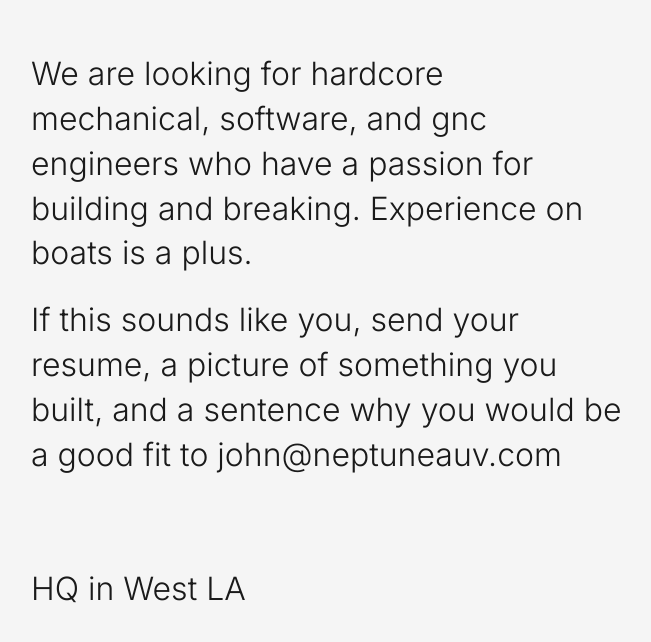
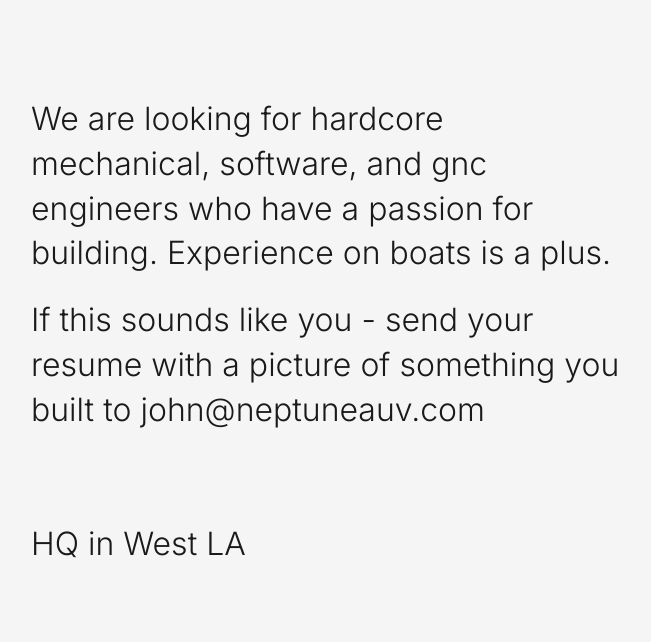
Before and after one commit to Neptunemotorworks/website, a plain HTML site: page index.html in a window 1280 px wide. Shown: the part 960-1602 px from the top of the page, without its empty margins (9-660 px from the left). Drawn offline with Linux system fonts and the light colour scheme.

Commit message:
edited excerpt text

```diff
--- a/index.html
+++ b/index.html
@@ -225,13 +225,13 @@
         <section id="excerpt-section">
             <div class="upper-excerpt">
                 <div id="excerpt1" class="excerpt-text">
-                    We are looking for hardcore mechanical, software, and gnc engineers who have a passion for building and breaking. Experience on boats is a plus.
+                    We are looking for hardcore mechanical, software, and gnc engineers who have a passion for building. Experience on boats is a plus.
                 </div>
             </div>
             <div id="content-line"></div>
             <div class="lower-excerpt">
                 <div id="excerpt2" class="excerpt-text">
-                    If this sounds like you, send your resume, a picture of something you built, and a sentence why you would be a good fit to john@neptuneauv.com
+                    If this sounds like you - send your resume with a picture of something you built to john@neptuneauv.com
                     <br><br><br>
                     HQ in West LA
                 </div>
```
